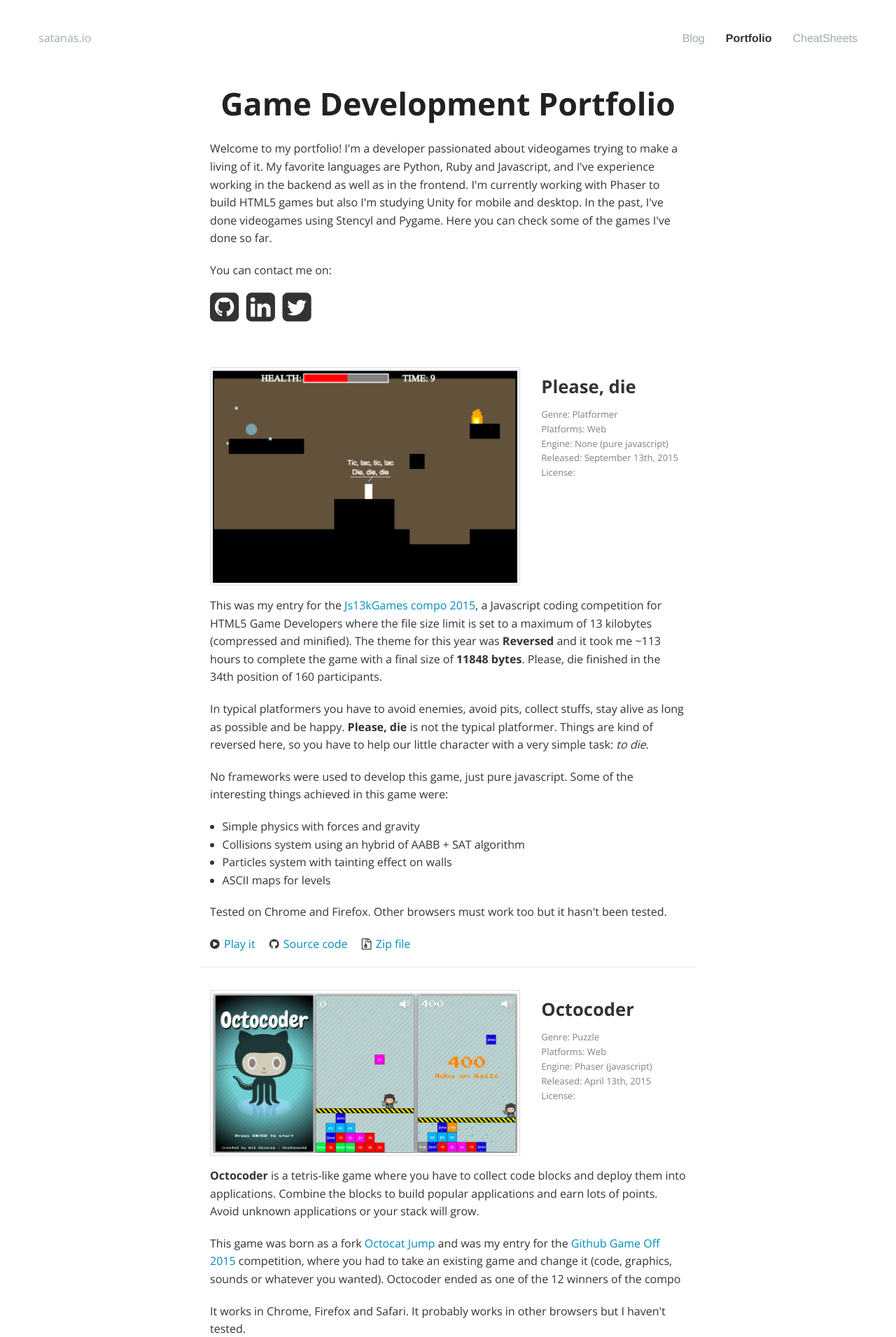
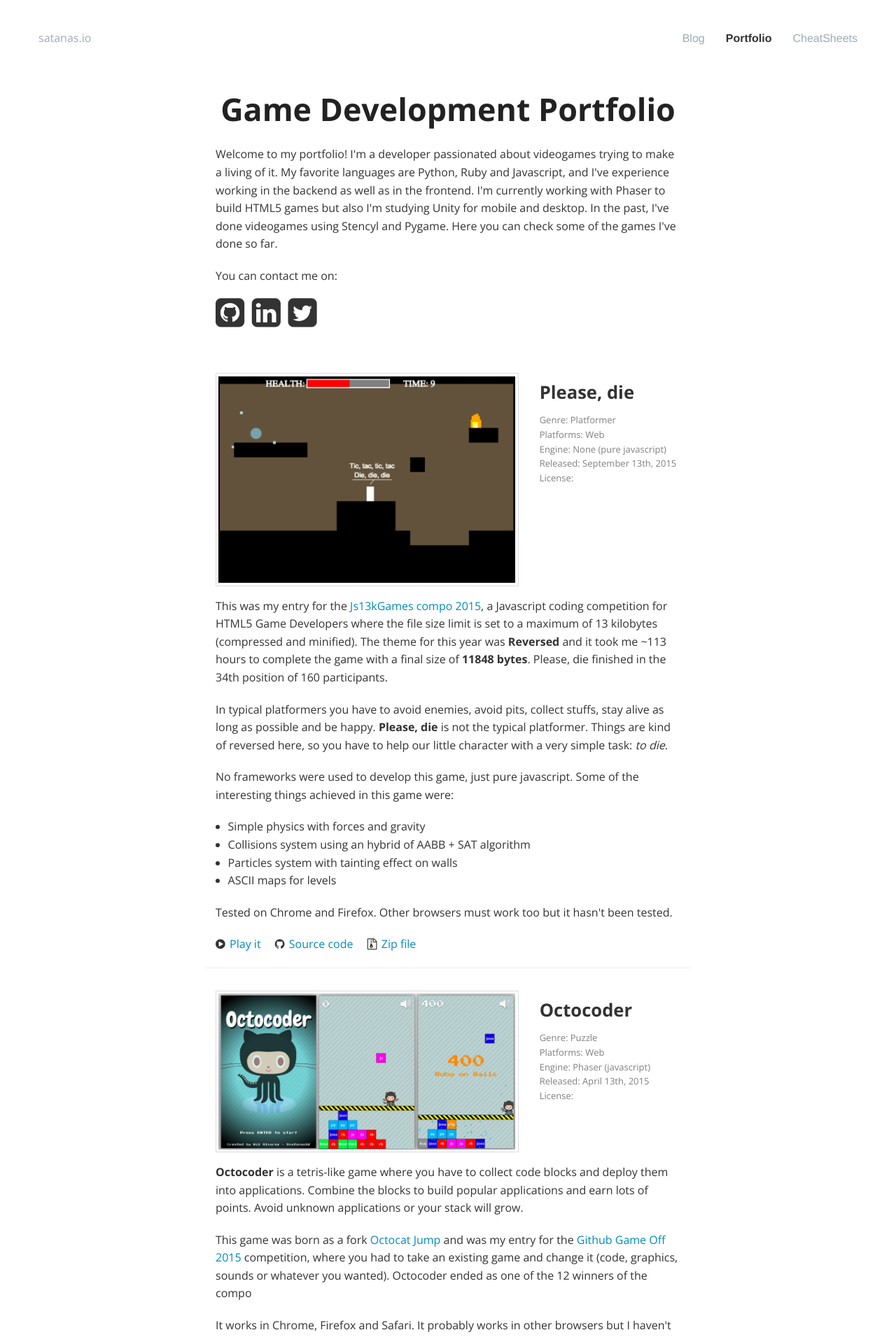
Before and after one commit to satanas/site, a Jekyll site: the page built from portfolio/index.html, in a window 1280 px wide. Shown: the top 1911 px of the page at 70% size. Built offline with Jekyll 4.4.1, drawn with Linux system fonts in a browser that asks for light colours; nearby versions of some CDN libraries; Markdown is read by kramdown in place of the engine named in the settings.

Commit message:
Added padding for content

```diff
--- a/assets/css/app.css
+++ b/assets/css/app.css
@@ -90,7 +90,7 @@
 
 #wrapper {
   margin: 0px;
-  padding: 0px;
+  padding: 0.5rem;
   margin: 0 auto;
   max-width: 710px;
 }
```
